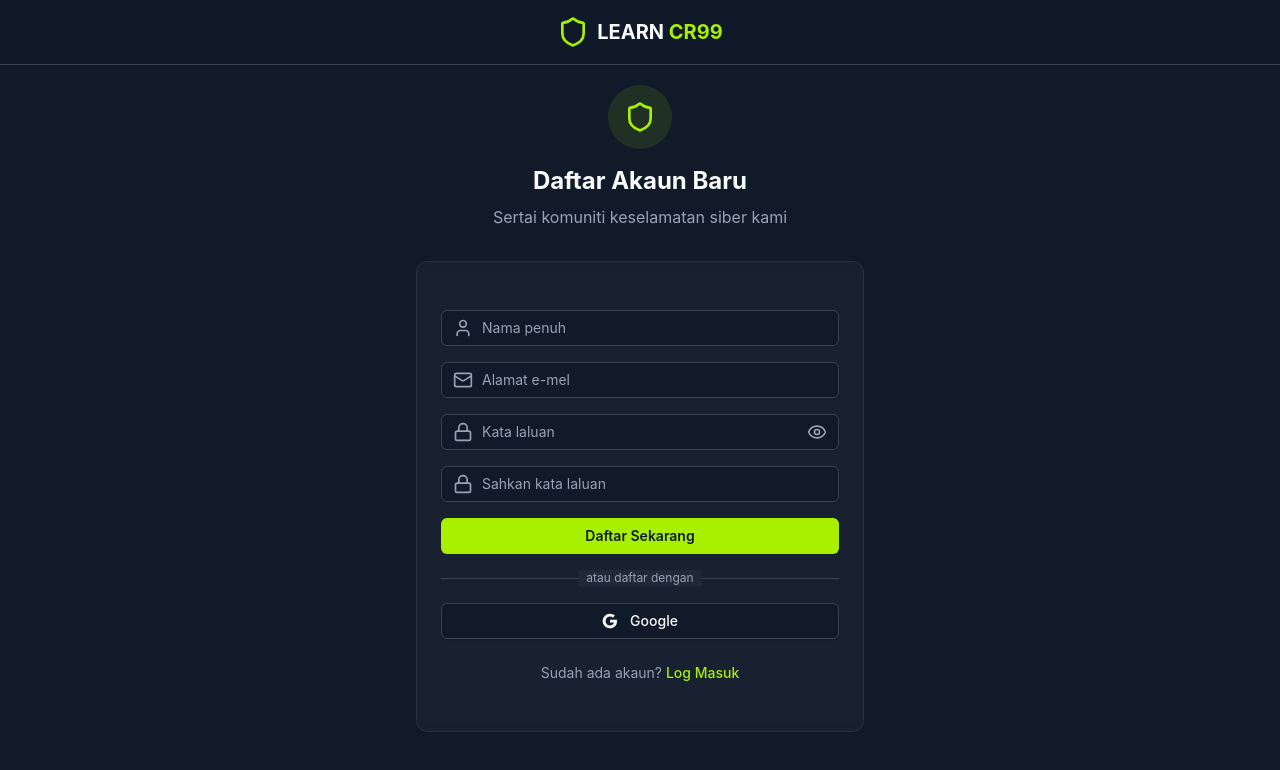
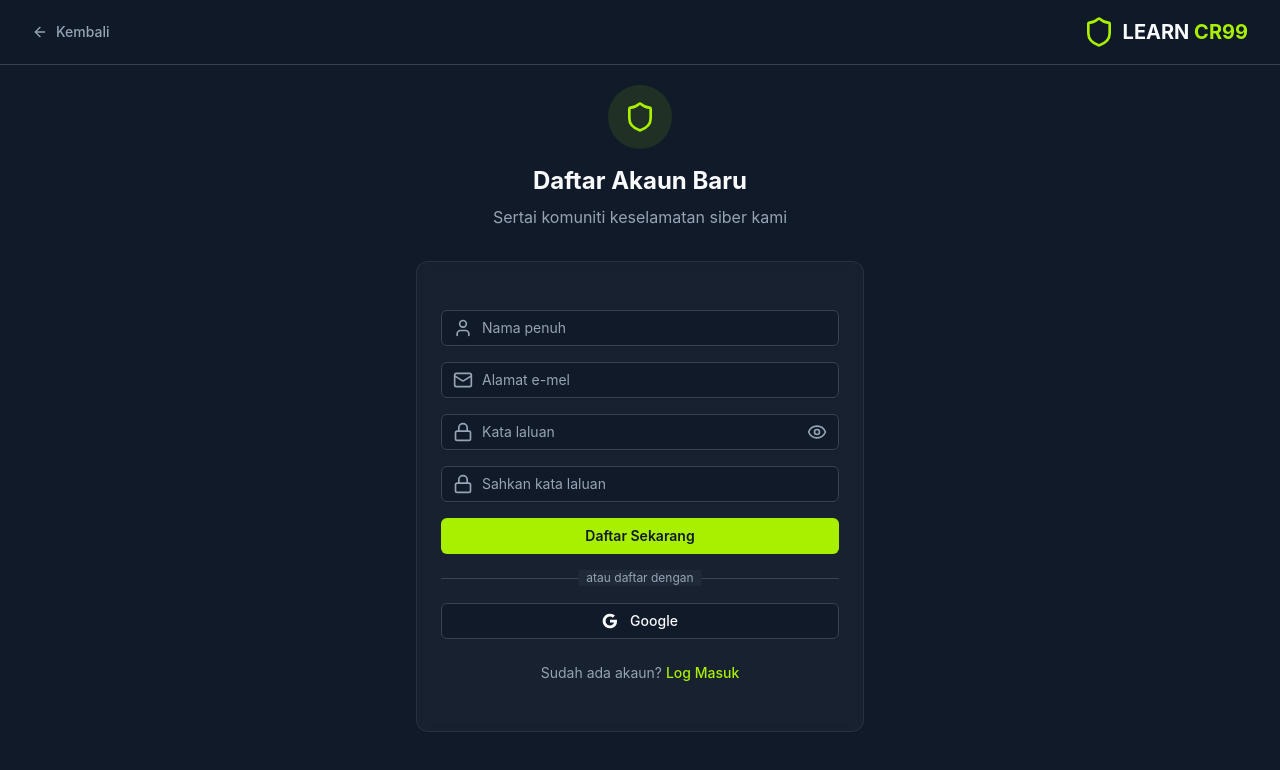
Before and after one commit to ezadrenji581-tech/test1, a React (Vite) app in the folder frontend/: page /#/register in a window 1280 px wide. Shown: the top 770 px of the page. Built offline with nearby package versions, Linux system fonts and the light colour scheme; no server answers.

Commit message:
Add back to home buttons for easier navigation

```diff
--- a/frontend/src/pages/AdminDashboard.tsx
+++ b/frontend/src/pages/AdminDashboard.tsx
@@ -1,5 +1,5 @@
 import { useState, useEffect } from 'react';
-import { Plus, Edit, Trash2, Layout, BookOpen, Video, Save, X, ChevronRight, Package, AlertCircle } from 'lucide-react';
+import { Plus, Edit, Trash2, Layout, BookOpen, Video, Save, X, ChevronRight, Package, AlertCircle, ArrowLeft } from 'lucide-react';
 import { Button } from '@/components/ui/button';
 import { Input } from '@/components/ui/input';
 import { Card, CardContent, CardHeader, CardTitle, CardDescription } from '@/components/ui/card';
@@ -252,6 +252,10 @@ export function AdminDashboard() {
   return (
     <div className="min-h-screen bg-background">
       <div className="max-w-7xl mx-auto p-6 pt-24 space-y-8">
+        <Link to="/" className="inline-flex items-center text-sm font-medium text-muted-foreground hover:text-primary transition-colors group">
+          <ArrowLeft className="w-4 h-4 mr-2 transition-transform group-hover:-translate-x-1" />
+          Kembali ke Halaman Utama
+        </Link>
         <div className="flex flex-col md:flex-row md:items-center justify-between gap-4">
           <div>
             <h1 className="text-4xl font-bold tracking-tight">Admin Dashboard</h1>
--- a/frontend/src/pages/Login.tsx
+++ b/frontend/src/pages/Login.tsx
@@ -1,6 +1,6 @@
 import { useState } from 'react';
 import { Link, useNavigate } from 'react-router-dom';
-import { Shield, User, Lock, Eye, EyeOff, Loader2, AlertCircle } from 'lucide-react';
+import { Shield, User, Lock, Eye, EyeOff, Loader2, AlertCircle, ArrowLeft } from 'lucide-react';
 import { Button } from '@/components/ui/button';
 import { Input } from '@/components/ui/input';
 import { Card, CardContent } from '@/components/ui/card';
@@ -90,7 +90,11 @@ export function Login() {
       {/* Simple header */}
       <header className="fixed top-0 left-0 right-0 z-50 bg-background/80 backdrop-blur-md border-b border-border">
         <div className="max-w-7xl mx-auto px-4 sm:px-6 lg:px-8">
-          <div className="flex items-center justify-center h-16">
+          <div className="flex items-center justify-between h-16">
+            <Link to="/" className="flex items-center gap-2 text-sm font-medium text-muted-foreground hover:text-primary transition-colors group">
+              <ArrowLeft className="w-4 h-4 transition-transform group-hover:-translate-x-1" />
+              <span className="hidden sm:inline">Kembali</span>
+            </Link>
             <Link to="/" className="flex items-center gap-2 group">
               <Shield className="w-8 h-8 text-primary transition-transform group-hover:scale-110" />
               <span className="text-xl font-bold">
--- a/frontend/src/pages/Register.tsx
+++ b/frontend/src/pages/Register.tsx
@@ -1,6 +1,6 @@
 import { useState } from 'react';
 import { Link, useNavigate } from 'react-router-dom';
-import { Shield, User, Lock, Mail, Eye, EyeOff, Loader2, AlertCircle } from 'lucide-react';
+import { Shield, User, Lock, Mail, Eye, EyeOff, Loader2, AlertCircle, ArrowLeft } from 'lucide-react';
 import { Button } from '@/components/ui/button';
 import { Input } from '@/components/ui/input';
 import { Card, CardContent } from '@/components/ui/card';
@@ -72,7 +72,11 @@ export function Register() {
     <div className="min-h-screen bg-background flex flex-col">
       <header className="fixed top-0 left-0 right-0 z-50 bg-background/80 backdrop-blur-md border-b border-border">
         <div className="max-w-7xl mx-auto px-4 sm:px-6 lg:px-8">
-          <div className="flex items-center justify-center h-16">
+          <div className="flex items-center justify-between h-16">
+            <Link to="/" className="flex items-center gap-2 text-sm font-medium text-muted-foreground hover:text-primary transition-colors group">
+              <ArrowLeft className="w-4 h-4 transition-transform group-hover:-translate-x-1" />
+              <span className="hidden sm:inline">Kembali</span>
+            </Link>
             <Link to="/" className="flex items-center gap-2 group">
               <Shield className="w-8 h-8 text-primary transition-transform group-hover:scale-110" />
               <span className="text-xl font-bold">
```
